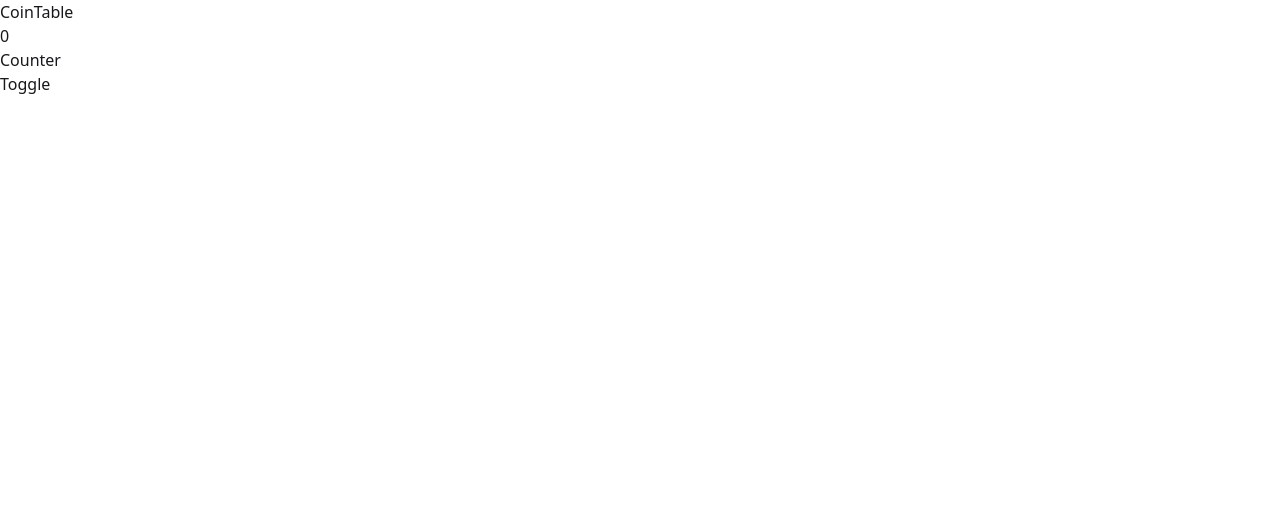
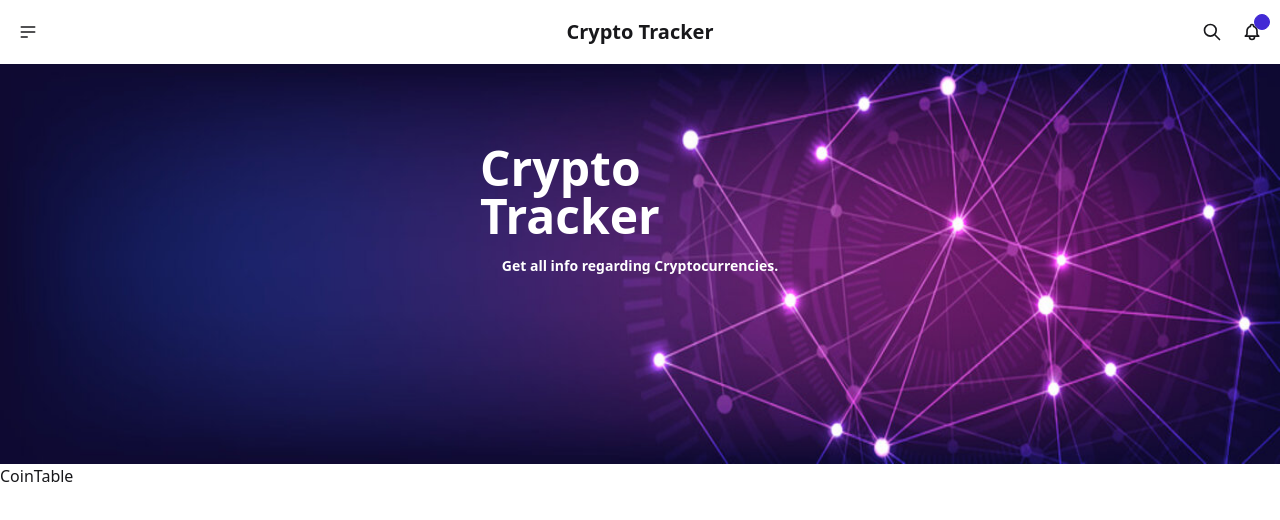
Before and after one commit to VikramKumarstm/Crypto-Project---Coin-Gecko, a React (Vite) app: page / in a window 1280 px wide. Shown: the top 520 px of the page. Built offline with nearby package versions, Linux system fonts and the light colour scheme; no server answers.

Commit message:
added axios config

```diff
--- a/package.json
+++ b/package.json
@@ -11,6 +11,8 @@
   },
   "dependencies": {
     "@tailwindcss/vite": "^4.1.14",
+    "@tanstack/react-query": "^5.90.5",
+    "axios": "^1.12.2",
     "react": "^19.1.1",
     "react-dom": "^19.1.1",
     "tailwindcss": "^4.1.14"
--- a/src/App.jsx
+++ b/src/App.jsx
@@ -1,11 +1,15 @@
 
 import './App.css'
+import Banner from './components/Banner/Banner'
 import CoinTable from './components/CoinTable/CoinTable'
+import Navbar from './components/Navbar/Navbar'
 
 function App() {
 
   return (
     <>
+      <Navbar />
+      <Banner />
       <CoinTable />
     </>
   )
--- /dev/null
+++ b/src/components/Banner/Banner.jsx
@@ -0,0 +1,31 @@
+import React from 'react'
+import BannerImage from '../../assets/banner1.jpeg'
+
+function Banner() {
+  return (
+    <div className='w-full h-[25rem] relative'>
+
+      <img
+        src={BannerImage}
+        className='h-full w-full'
+      />
+
+      <div className='absolute top-20 left-0 right-0 mx-auto w-[20rem]'>
+        <div className='flex flex-col gap-4'>
+
+          <div className='font-semibold text-5xl text-white'>
+            Crypto Tracker
+          </div>
+
+          <div className='font-semibold text-sm text-white text-center'>
+            Get all info regarding Cryptocurrencies.
+          </div>
+
+        </div>
+      </div>
+
+    </div>
+  )
+}
+
+export default Banner
--- a/src/components/CoinTable/CoinTable.jsx
+++ b/src/components/CoinTable/CoinTable.jsx
@@ -2,33 +2,10 @@
 
 function CoinTable() {
 
-    const [count, setCount] = useState(0)
-
-    const [flag, setFlag] = useState(false)
-
-    async function download() {
-
-        const response = await fetch("https://jsonplaceholder.typicode.com/todos/1");
-
-        const result = await response.json();
-
-        console.log(result)
-    }
-
-    useEffect(() => {
-        download();
-    }, [count])
-
   return (
     <>
         CoinTable
-        <br />
-        {count}
-        <br />
-        <button onClick={()=> setCount(count+1)}>Counter</button>
-        <br />
-        {flag && <div>Flag is true</div>}
-        <button onClick={() => setFlag(!flag)}>Toggle</button>
+
     </>
   )
 }
--- /dev/null
+++ b/src/components/Navbar/Navbar.jsx
@@ -0,0 +1,87 @@
+import React from "react";
+
+function Navbar() {
+  return (
+    <div className="navbar bg-base-100 shadow-sm">
+      <div className="navbar-start">
+        <div className="dropdown">
+          <div tabIndex={0} role="button" className="btn btn-ghost btn-circle">
+            <svg
+              xmlns="http://www.w3.org/2000/svg"
+              className="h-5 w-5"
+              fill="none"
+              viewBox="0 0 24 24"
+              stroke="currentColor"
+            >
+              {" "}
+              <path
+                strokeLinecap="round"
+                strokeLinejoin="round"
+                strokeWidth="2"
+                d="M4 6h16M4 12h16M4 18h7"
+              />{" "}
+            </svg>
+          </div>
+          <ul
+            tabIndex="-1"
+            className="menu menu-sm dropdown-content bg-base-100 rounded-box z-1 mt-3 w-52 p-2 shadow"
+          >
+            <li>
+              <a>Homepage</a>
+            </li>
+            <li>
+              <a>Portfolio</a>
+            </li>
+            <li>
+              <a>About</a>
+            </li>
+          </ul>
+        </div>
+      </div>
+      <div className="navbar-center">
+        <a className="btn btn-ghost text-xl">Crypto Tracker</a>
+      </div>
+      <div className="navbar-end">
+        <button className="btn btn-ghost btn-circle">
+          <svg
+            xmlns="http://www.w3.org/2000/svg"
+            className="h-5 w-5"
+            fill="none"
+            viewBox="0 0 24 24"
+            stroke="currentColor"
+          >
+            {" "}
+            <path
+              strokeLinecap="round"
+              strokeLinejoin="round"
+              strokeWidth="2"
+              d="M21 21l-6-6m2-5a7 7 0 11-14 0 7 7 0 0114 0z"
+            />{" "}
+          </svg>
+        </button>
+        <button className="btn btn-ghost btn-circle">
+          <div className="indicator">
+            <svg
+              xmlns="http://www.w3.org/2000/svg"
+              className="h-5 w-5"
+              fill="none"
+              viewBox="0 0 24 24"
+              stroke="currentColor"
+            >
+              {" "}
+              <path
+                strokeLinecap="round"
+                strokeLinejoin="round"
+                strokeWidth="2"
+                d="M15 17h5l-1.405-1.405A2.032 2.032 0 0118 14.158V11a6.002 6.002 0 00-4-5.659V5a2 2 0 10-4 0v.341C7.67 6.165 6 8.388 6 11v3.159c0 .538-.214 1.055-.595 1.436L4 17h5m6 0v1a3 3 0 11-6 0v-1m6 0H9"
+              />{" "}
+            </svg>
+            <span className="badge badge-xs badge-primary indicator-item"></span>
+          </div>
+        </button>
+      </div>
+    </div>
+  );
+}
+
+export default Navbar;
--- /dev/null
+++ b/src/helpers/axiosInstance.js
@@ -0,0 +1,10 @@
+import axios from "axios";
+import { COINGECKO_API_URL } from "./constants";
+
+const axiosInstance = axios.create({
+
+    baseURL: COINGECKO_API_URL,
+
+})
+
+export default axiosInstance;
--- /dev/null
+++ b/src/helpers/constants.js
@@ -0,0 +1 @@
+export const COINGECKO_API_URL = "https://api.coingecko.com/api/v3"
--- /dev/null
+++ b/src/services/fetchCoinData.js
@@ -0,0 +1,16 @@
+import axiosInstance from "../helpers/axiosInstance";
+
+export async function fetchCoinData() {
+    try {
+
+        const response = await axiosInstance.get('/coins/markets?vs_currency=usd')
+        console.log(response)
+        return response;
+
+    } catch (error) {
+
+        console.error(error);
+        return null;
+
+    }
+}
```
Also changed, not shown: src/assets/banner1.jpeg (added), 1 other file (tests, documents, lock files or other folders).
